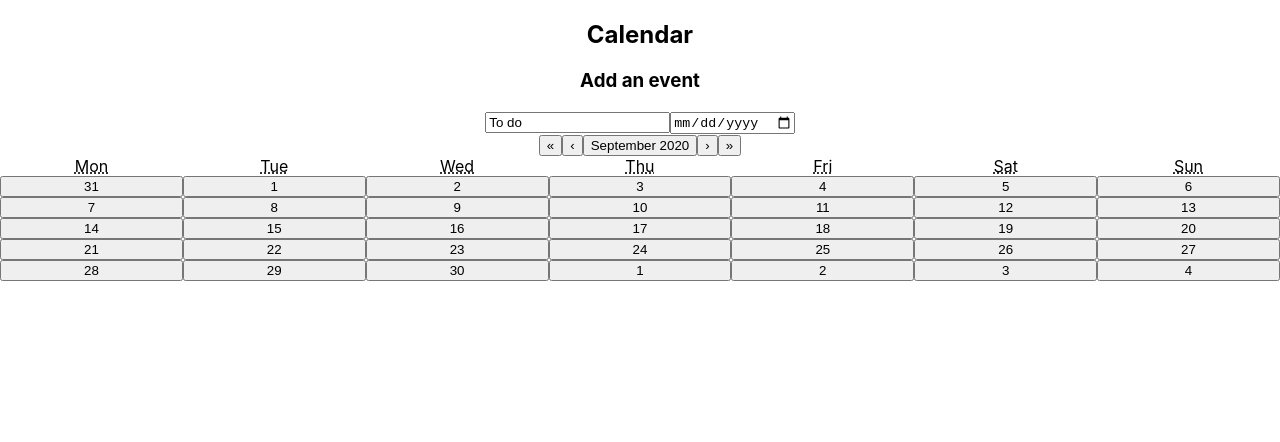
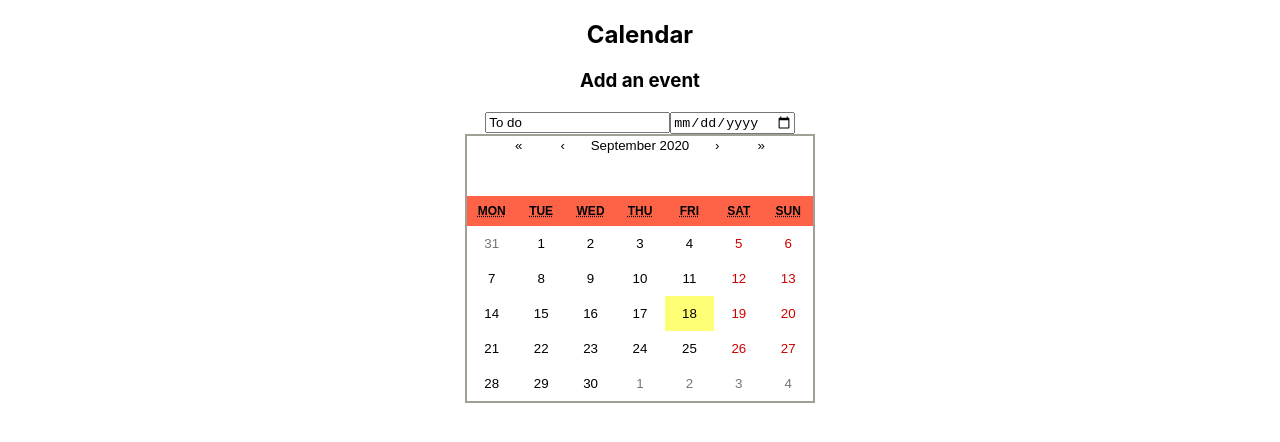
Before and after one commit to faith-child/calandar, a React (Create React App) app: page / in a window 1280 px wide. Shown: the top 442 px of the page. Built offline with nearby package versions, Linux system fonts and the light colour scheme.

Commit message:
Added style to calander

```diff
--- a/src/App.css
+++ b/src/App.css
@@ -36,3 +36,125 @@
     transform: rotate(360deg);
   }
 }
+
+.react-calendar {
+  width: 350px;
+  max-width: 100%;
+  background: white;
+  border: 2px solid #a0a096;
+  font-family: Arial, Helvetica, sans-serif;
+  line-height: 1.125em;
+  margin: auto;
+
+}
+.react-calendar--doubleView {
+  width: 700px;
+}
+.react-calendar--doubleView .react-calendar__viewContainer {
+  display: flex;
+  margin: -0.5em;
+}
+.react-calendar--doubleView .react-calendar__viewContainer > * {
+  width: 50%;
+  margin: 0.5em;
+}
+.react-calendar,
+.react-calendar *,
+.react-calendar *:before,
+.react-calendar *:after {
+  -moz-box-sizing: border-box;
+  -webkit-box-sizing: border-box;
+  box-sizing: border-box;
+}
+.react-calendar button {
+  margin: 0;
+  border: 0;
+  outline: none;
+}
+.react-calendar button:enabled:hover {
+  cursor: pointer;
+}
+.react-calendar__navigation {
+  height: 44px;
+  margin-bottom: 1em;
+}
+.react-calendar__navigation button {
+  min-width: 44px;
+  background: none;
+}
+.react-calendar__navigation button:enabled:hover,
+.react-calendar__navigation button:enabled:focus {
+  background-color: #e6e6e6;
+}
+.react-calendar__navigation button[disabled] {
+  background-color: #f0f0f0;
+}
+.react-calendar__month-view__weekdays {
+  text-align: center;
+  text-transform: uppercase;
+  font-weight: bold;
+  font-size: 0.75em;
+  background: tomato;
+}
+.react-calendar__month-view__weekdays__weekday {
+  padding: 0.5em;
+}
+.react-calendar__month-view__weekNumbers {
+  font-weight: bold;
+}
+.react-calendar__month-view__weekNumbers .react-calendar__tile {
+  display: flex;
+  align-items: center;
+  justify-content: center;
+  font-size: 0.75em;
+  padding: calc(0.75em / 0.75) calc(0.5em / 0.75);
+}
+.react-calendar__month-view__days__day--weekend {
+  color: #d10000;
+}
+.react-calendar__month-view__days__day--neighboringMonth {
+  color: #757575;
+}
+.react-calendar__year-view .react-calendar__tile,
+.react-calendar__decade-view .react-calendar__tile,
+.react-calendar__century-view .react-calendar__tile {
+  padding: 2em 0.5em;
+}
+.react-calendar__tile {
+  max-width: 100%;
+  text-align: center;
+  padding: 0.75em 0.5em;
+  background: none;
+}
+.react-calendar__tile:disabled {
+  background-color: #f0f0f0;
+}
+.react-calendar__tile:enabled:hover,
+.react-calendar__tile:enabled:focus {
+  background-color: #e6e6e6;
+}
+.react-calendar__tile--now {
+  background: #ffff76;
+}
+.react-calendar__tile--now:enabled:hover,
+.react-calendar__tile--now:enabled:focus {
+  background: #ffffa9;
+}
+.react-calendar__tile--hasActive {
+  background: #76baff;
+}
+.react-calendar__tile--hasActive:enabled:hover,
+.react-calendar__tile--hasActive:enabled:focus {
+  background: #a9d4ff;
+}
+.react-calendar__tile--active {
+  background: #006edc;
+  color: white;
+}
+.react-calendar__tile--active:enabled:hover,
+.react-calendar__tile--active:enabled:focus {
+  background: #1087ff;
+}
+.react-calendar--selectRange .react-calendar__tile--hover {
+  background-color: #e6e6e6;
+}
--- a/src/App.js
+++ b/src/App.js
@@ -1,11 +1,12 @@
 import React from 'react';
 import './App.css';
-import Calendar from './calendar';
+import MyCalendar from './calendar';
+
 
 function App() {
   return (
     <div className="App">
-      <Calendar/>
+      <MyCalendar/>
     </div>
   );
 }
```
